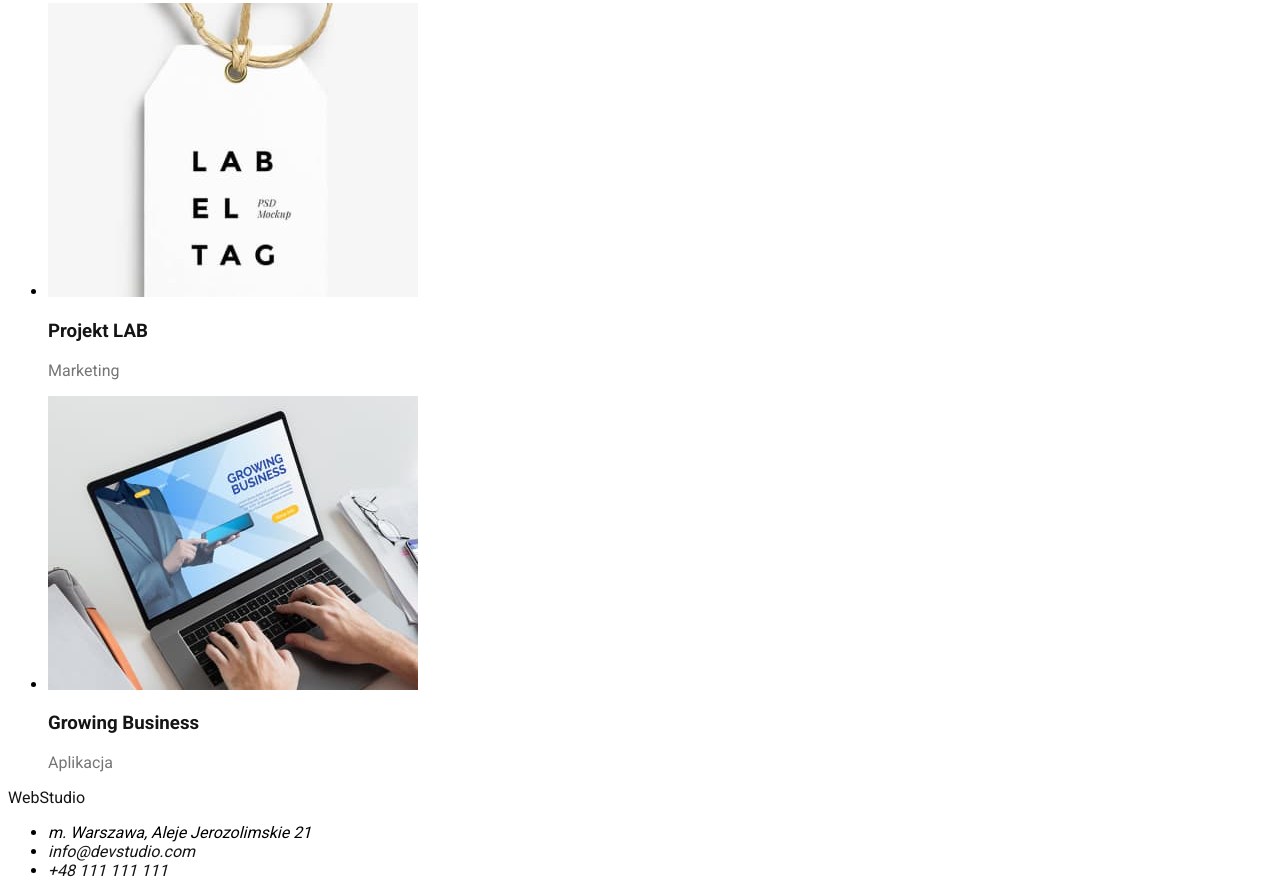
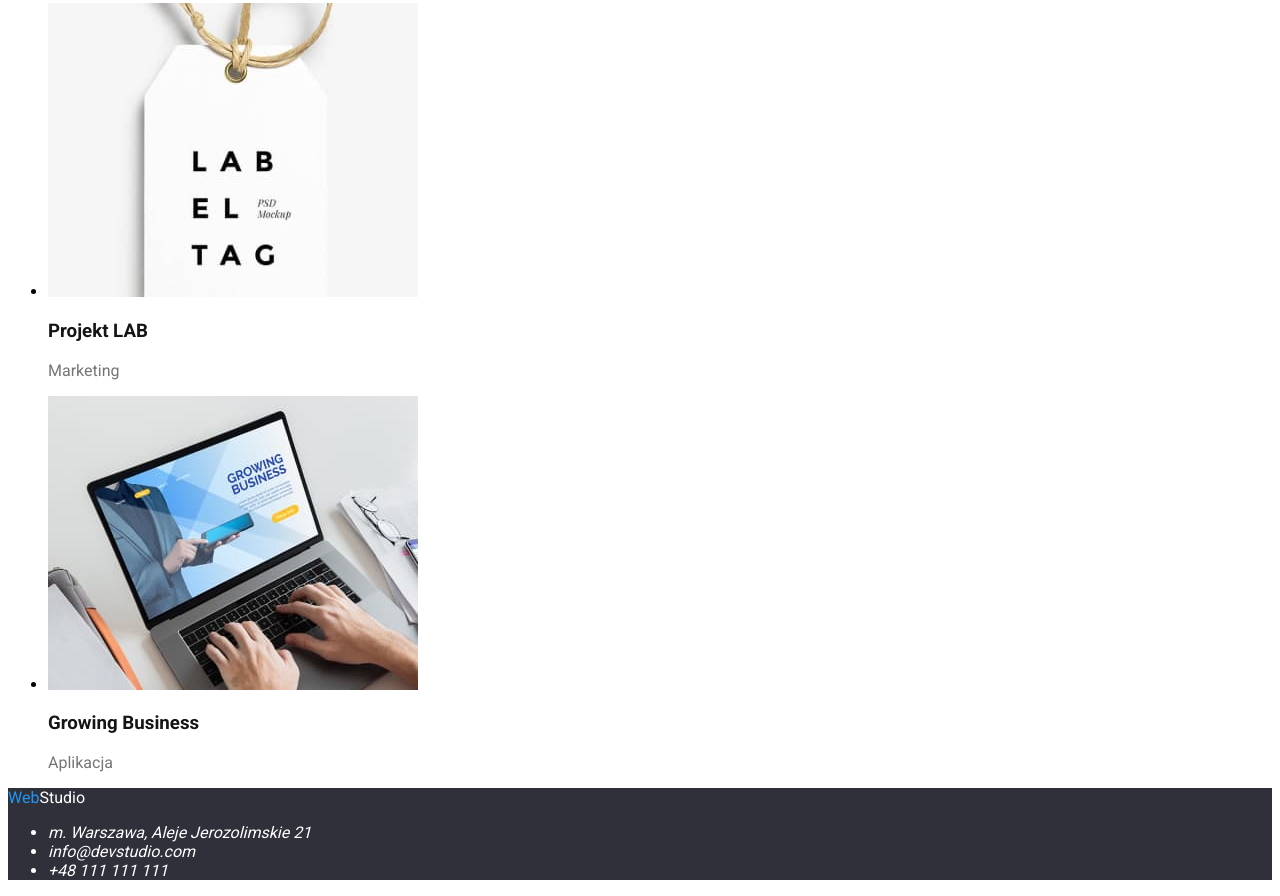
Before and after one commit to VaBoS88/goit-markup-hw-03, a plain HTML site: page portfolio.html in a window 1280 px wide. Shown: the part 3006-3902 px from the top of the page. Drawn offline with Linux system fonts and the light colour scheme.

Commit message:
za tydzien? nie ma szanszy...

```diff
--- a/css/style.css
+++ b/css/style.css
@@ -25,11 +25,14 @@ ul button:hover {
     background-color: rgb(33, 150, 243);
 }
 
-.logo1 {
+.logopart1 {
     color: rgb(33, 150, 243);
 }
-.logo2 {
+.logopart2 {
     color: black;
+}
+.logopart3 {
+    color: rgb(255, 255, 255);
 }
 
 h3 {
@@ -38,3 +41,12 @@ h3 {
 p {
     color: rgb(117, 117, 117);
 }
+footer {
+    background-color: rgb(47, 48, 58);
+}
+.adres {
+    color: rgb(255, 255, 255);
+}
+.adres a {
+    color: rgb(255, 255, 255);
+}
--- a/portfolio.html
+++ b/portfolio.html
@@ -15,7 +15,7 @@
   </head>
   <body>
     <header>
-      <a class="logo1" href="./index.html">Web</span><span class="logo2">Studio</span></a>
+      <a class="logopart1" href="./index.html">Web</span><span class="logopart2">Studio</span></a>
       <nav>
         <ul>
           <li><a href="#">Agencja</a></li>
@@ -145,9 +145,9 @@
     </main>
 
     <footer>
-      <a href="./index.html">WebStudio</a>
+      <a class="logopart1" href="./index.html">Web</span><span class="logopart3">Studio</span></a>
       <address>
-        <ul>
+        <ul class="adres">
           <li>m. Warszawa, Aleje Jerozolimskie 21</li>
           <li><a href="mailto:info@devstudio.com">info@devstudio.com</a></li>
           <li><a href="tel:+48111111111">+48 111 111 111</a></li>
```
